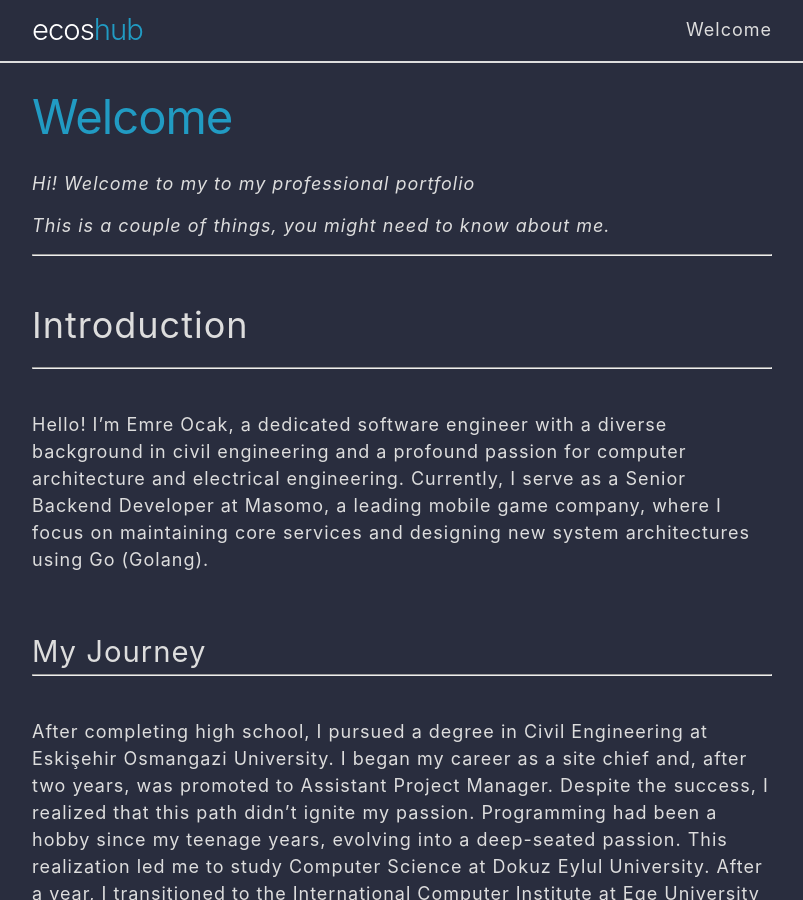
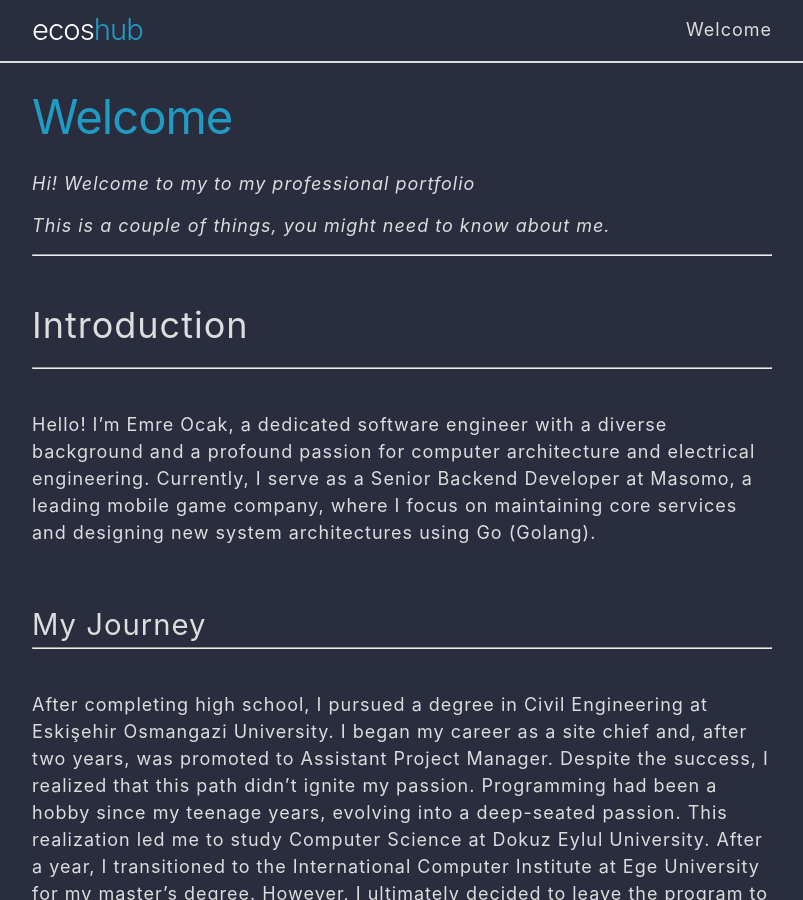
Before and after one commit to ecoshub/ecoshub.github.io, a Jekyll site: the page built from about.markdown, in a window 1280 px wide and 900 px high. Shown: the whole window, without its empty margins (238-1041 px from the left). Built offline with Jekyll 4.4.1, drawn with Linux system fonts in a browser that asks for light colours; some of the changed text lies outside the part shown.

Commit message:
feat: minor edit

```diff
--- a/about.markdown
+++ b/about.markdown
@@ -19,7 +19,7 @@ _This is a couple of things, you might need to know about me._
 
 <br>
 
-Hello! I'm Emre Ocak, a dedicated software engineer with a diverse background in civil engineering and a profound passion for computer architecture and electrical engineering. Currently, I serve as a Senior Backend Developer at Masomo, a leading mobile game company, where I focus on maintaining core services and designing new system architectures using Go (Golang).
+Hello! I'm Emre Ocak, a dedicated software engineer with a diverse background and a profound passion for computer architecture and electrical engineering. Currently, I serve as a Senior Backend Developer at Masomo, a leading mobile game company, where I focus on maintaining core services and designing new system architectures using Go (Golang).
 
 <br>
 
@@ -127,17 +127,17 @@ After completing high school, I pursued a degree in Civil Engineering at Eskişe
 
 <br>
 
+- **E8 Computer (Assembler & Emulator):**
+  - Description: Developed a `custom 8-bit computer` system, including its own instruction set architecture (ISA), assembler, linker, and emulator. This project explores the fundamentals of computer architecture and low-level programming.
+  - Technologies Used: `Go` (Golang) for software components, and `ANTLR4` for lexer and parser
+  - GitHub Repository: [https://github.com/ecoshub/asme8](https://github.com/ecoshub/asme8)
+
 - **Cubic Match (Mobile Game):**
   - Platform: iOS and Android
   - Description: Developed "Cubic Match," an innovative match-based puzzle game that redefines the genre with its unique mechanics and engaging gameplay. The game challenges players' problem-solving skills through a series of increasingly complex puzzles.
   - Links:
     - [App Store](https://apps.apple.com/us/app/cubic-match-puzzle-game/id6733216385)
     - [Google Play](https://play.google.com/store/apps/details?id=com.solitudegames.RubikMatch&hl=en)
-
-- **E8 Computer (Assembler & Emulator):**
-  - Description: Developed a `custom 8-bit computer` system, including its own instruction set architecture (ISA), assembler, linker, and emulator. This project explores the fundamentals of computer architecture and low-level programming.
-  - Technologies Used: `Go` (Golang) for software components, and `ANTLR4` for lexer and parser
-  - GitHub Repository: [https://github.com/ecoshub/asme8](https://github.com/ecoshub/asme8)
 
 - **Termium (Package):** A `CLI package` enabling the creation of panel-based applications with built-in command-line interaction capabilities. [GitHub Repository](https://github.com/ecoshub/termium)
 
```
